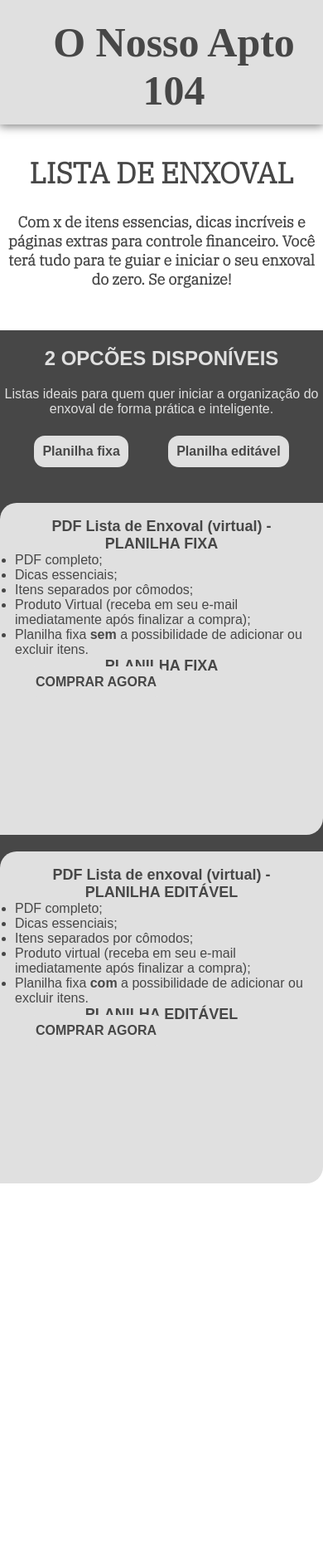
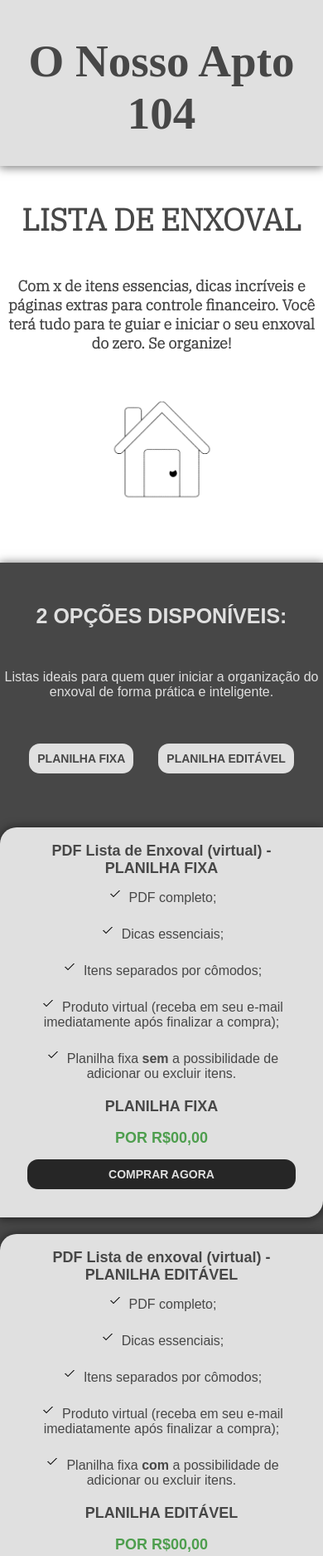
Before and after one commit to becxm/onossoapto104, a plain HTML site: page index.html in a window 390 px wide. Shown: the top 1875 px of the page at 83% size. Before the commit the page ends 1426 px from the top, so only its background shows below. Drawn offline with Linux system fonts and the light colour scheme; a web font is replaced by a local one.

Commit message:
atualização

```diff
--- a/index.html
+++ b/index.html
@@ -15,28 +15,30 @@
     <main>
         <h2 class="h2-main">LISTA DE ENXOVAL</h2>
         <p class="p-main">Com x de itens essencias, dicas incríveis e páginas extras para controle financeiro. Você terá tudo para te guiar e iniciar o seu enxoval do zero. Se organize!</p>
+        <img class="img-main" src="imagens/logo-apto104.png" alt="">
         <section>
-            <h2 class="h2-section">2 OPCÕES DISPONÍVEIS</h2>
+            <h2 class="h2-section">2 OPÇÕES DISPONÍVEIS:</h2>
             <p class="p-section">Listas ideais para quem quer iniciar a organização do enxoval de forma prática e inteligente.</p>
             <div class="links-planilhas">
-                <a href="">Planilha fixa</a>
-                <a href="">Planilha editável</a>
+                <a href="#planilha-fixa" target="_self">PLANILHA FIXA</a>
+                <a href="#planilha-editavel" target="_self">PLANILHA EDITÁVEL</a>
             </div>
 
-            <div class="planilha">
+            <div id="planilha-fixa">
                 <p>PDF Lista de Enxoval (virtual) - PLANILHA FIXA</p>
                 <ul>
                     <li>PDF completo;</li>
                     <li>Dicas essenciais;</li>
                     <li>Itens separados por cômodos;</li>
-                    <li>Produto Virtual (receba em seu e-mail imediatamente após finalizar a compra);</li>
+                    <li>Produto virtual (receba em seu e-mail imediatamente após finalizar a compra);</li>
                     <li>Planilha fixa <strong>sem</strong> a possibilidade de adicionar ou excluir itens.</li>
                 </ul>
-                <p>PLANILHA FIXA</p>
-                <a href="">COMPRAR AGORA</a>
+                <p class="fixa">PLANILHA FIXA</p>
+                <p class="preco">POR R$00,00</p>
+                <a class="comprar" href="https://wa.link/4gy84e" target="_blank">COMPRAR AGORA</a>
             </div>
 
-            <div class="planilha">
+            <div id="planilha-editavel">
                 <p>PDF Lista de enxoval (virtual) - PLANILHA EDITÁVEL</p>
                 <ul>
                     <li>PDF completo;</li>
@@ -45,13 +47,14 @@
                     <li>Produto virtual (receba em seu e-mail imediatamente após finalizar a compra);</li>
                     <li>Planilha fixa <strong>com</strong> a possibilidade de adicionar ou excluir itens.</li>
                 </ul>
-                <p>PLANILHA EDITÁVEL</p>
-                <a href="">COMPRAR AGORA</a>
+                <p class="editavel">PLANILHA EDITÁVEL</p>
+                <p class="preco">POR R$00,00</p>
+                <a class="comprar" href="https://wa.link/zjgbl7" target="_blank">COMPRAR AGORA</a>
             </div>
         </section>
     </main>
     <footer>
-
+        <p class="footer">Listas de enxoval por Renata Lima | 2025</p>
     </footer>
 </body>
 </html>
--- a/style.css
+++ b/style.css
@@ -31,13 +31,14 @@
     margin: 0;
     box-sizing: border-box;
     color: var(--cor03);
+    scroll-behavior: smooth;
 }
 
 /* header */
 
 header {
     width: 100vw;
-    height: 150px;
+    height: 200px;
 }
 
 header {
@@ -54,8 +55,7 @@ h1 {
     font-family: var(--fonte01);
     text-align: center;
     padding-top: 10px;
-    font-size: 50px;
-    padding-left: 30px;
+    font-size: 55px;
 }
 
 #img-header {
@@ -75,9 +75,9 @@ h1 {
 .h2-main {
     font-family: var(--fonte03);
     text-align: center;
-    padding-top: 35px;
+    padding-top: 40px;
     padding-bottom: 25px;
-    font-size: 35px;
+    font-size: 37px;
 }
 
 .p-main {
@@ -85,34 +85,46 @@ h1 {
     font-size: 18px;
     font-family: var(--fonte03);
     font-weight: bold;
+    padding: 20px 0px 20px 0px;
+}
+
+.img-main {
+    width: 200px;
+    display: block;
+    margin: auto;
+    padding-top: 20px;
 }
 
 section {
     background-color: var(--cor03);
     width: 100vw;
-    height: 800px;
+    height: 1350px;
     font-family: var(--fonte02);
     margin-top: 50px;
+    box-shadow: 0px 1px 11px 1px rgba(0, 0, 0, 0.527);
 }
 
 .h2-section {
     color: var(--cor01);
     text-align: center;
-    padding-top: 20px;
+    padding-top: 50px;
+    font-size: 25px;
 }
 
 .p-section {
     color: var(--cor01);
     text-align: center;
-    padding-top: 20px;
+    padding: 50px 0px 30px 0px;
 }
+
 .links-planilhas {
     padding: 8px;
+    padding-bottom: 30px;
     border-radius: 13px;
     margin: auto;
     display: flex;
     flex-direction: row;
-    justify-content: space-evenly;
+    justify-content: center;
 }
 
 a {
@@ -122,6 +134,7 @@ a {
     border-radius: 13px;
     font-weight: bold;
     text-decoration: none;
+    font-size: 14px;
 }
 
 a:hover {
@@ -130,7 +143,15 @@ a:hover {
     text-decoration: underline;
 }
 
-.planilha {
+.comprar {
+    background-color: var(--cor04);
+    color: var(--cor01);
+    display: flex;
+    justify-content: space-evenly;
+}
+
+#planilha-fixa,
+#planilha-editavel {
     background-color: var(--cor01);
     min-width: 200px;
     max-width: 800px;
@@ -140,29 +161,87 @@ a:hover {
     height: 400px;
     padding: 18px;
     border-radius: 20px 0px 20px 0px;
+    box-shadow: 0px 1px 11px 1px rgba(0, 0, 0, 0.527);
 }
 
-.planilha p {
+#planilha-fixa p,
+#planilha-editavel p {
     font-weight: bold;
     font-size: 18px;
     text-align: center;
 }
 
+ul {
+    text-align: center;
+    list-style: url('imagens/check_20dp_474747_FILL0_wght400_GRAD0_opsz20.png');
+    list-style-position: inside;
+}
+
+ul li {
+    padding: 10px;
+}
+
+.fixa,
+.editavel {
+    padding-top: 10px;
+    padding-bottom: 10px;
+}
+
+.preco {
+    color: rgb(78, 158, 78);
+    padding-top: 7px;
+}
+
 @media screen and (min-width: 992px) {
-    .planilha {
+    #planilha-fixa,
+    #planilha-editavel {
         max-width: 1000px;
+    }
+
+    section {
+        height: 1200px;
+    }
+
+    .img-main {
+        display: none;
     }
 }
 
 @media screen and (min-width: 768px) and (max-width: 1200px) {
-    .planilha {
+    #planilha-fixa,
+    #planilha-editavel {
         max-width: 800px;
+    }
+
+    section {
+        height: 1200px;
+    }
+
+    .img-main {
+        display: none;
     }
 }
 
 @media screen and (max-width: 800px) {
-    .planilha {
+    #planilha-fixa,
+    #planilha-editavel {
         min-width: 300px;
         max-width: 400px;
+        height: 470px;
     }
 }
+
+footer {
+    background-color: var(--cor01);
+    width: 100vw;
+    height: 50px;
+    margin-top: 40px;
+}
+
+.footer {
+    text-align: center;
+    padding-top: 18px;
+    color: var(--cor05);
+    font-family: var(--fonte02);
+    font-size: 14px;
+}
```
Also changed, not shown: imagens/check_20dp_474747_FILL0_wght400_GRAD0_opsz20.png (added).
